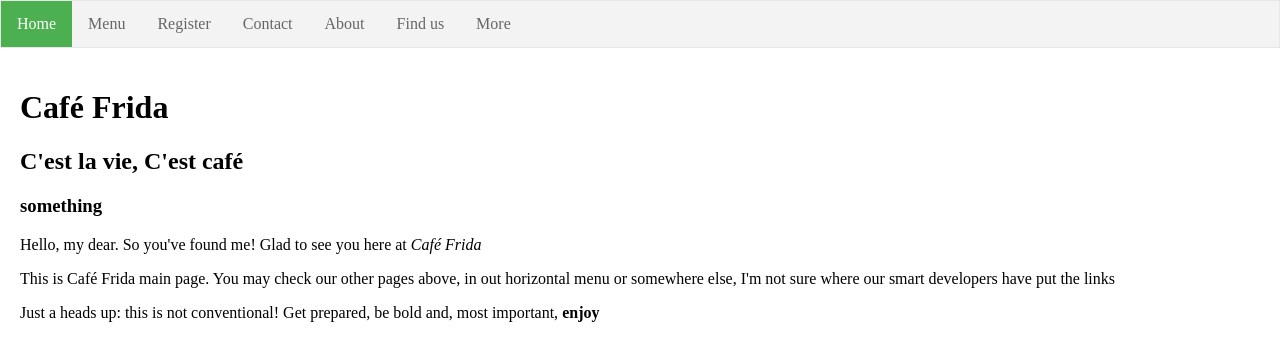
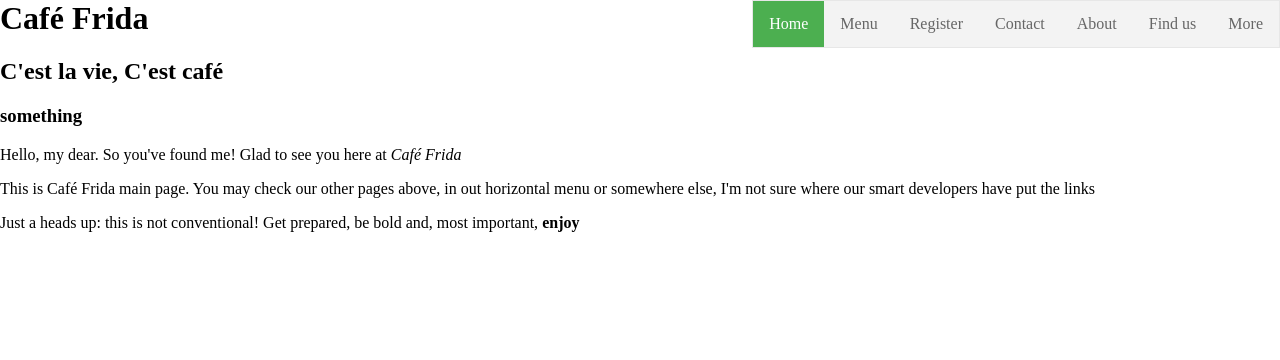
Before and after one commit to denisvba/ifsp-cafez, a plain HTML site: page index.html in a window 1280 px wide. Shown: the top 360 px of the page. Drawn offline with Linux system fonts and the light colour scheme.

Commit message:
changes to navigation side

```diff
--- a/index.html
+++ b/index.html
@@ -18,7 +18,7 @@
                 </ul>
             </nav>
         </header>
-        <div class="default">
+        <div class=" ">
             <h1>Café Frida</h1>
 
             <h2>C'est la vie, C'est café</h2>
--- a/style.css
+++ b/style.css
@@ -6,7 +6,9 @@ table, th, td {
     border: 1px solid green;
     border-collapse: collapse;
 }
-
+nav {
+    float: right;
+}
 ul {
     list-style-type: none;
     margin: 0;
```
Also changed, not shown: about.html (+4 -0 lines), contact.html (+5 -0 lines), map.html (+1 -1 lines), register.html (+4 -0 lines).
